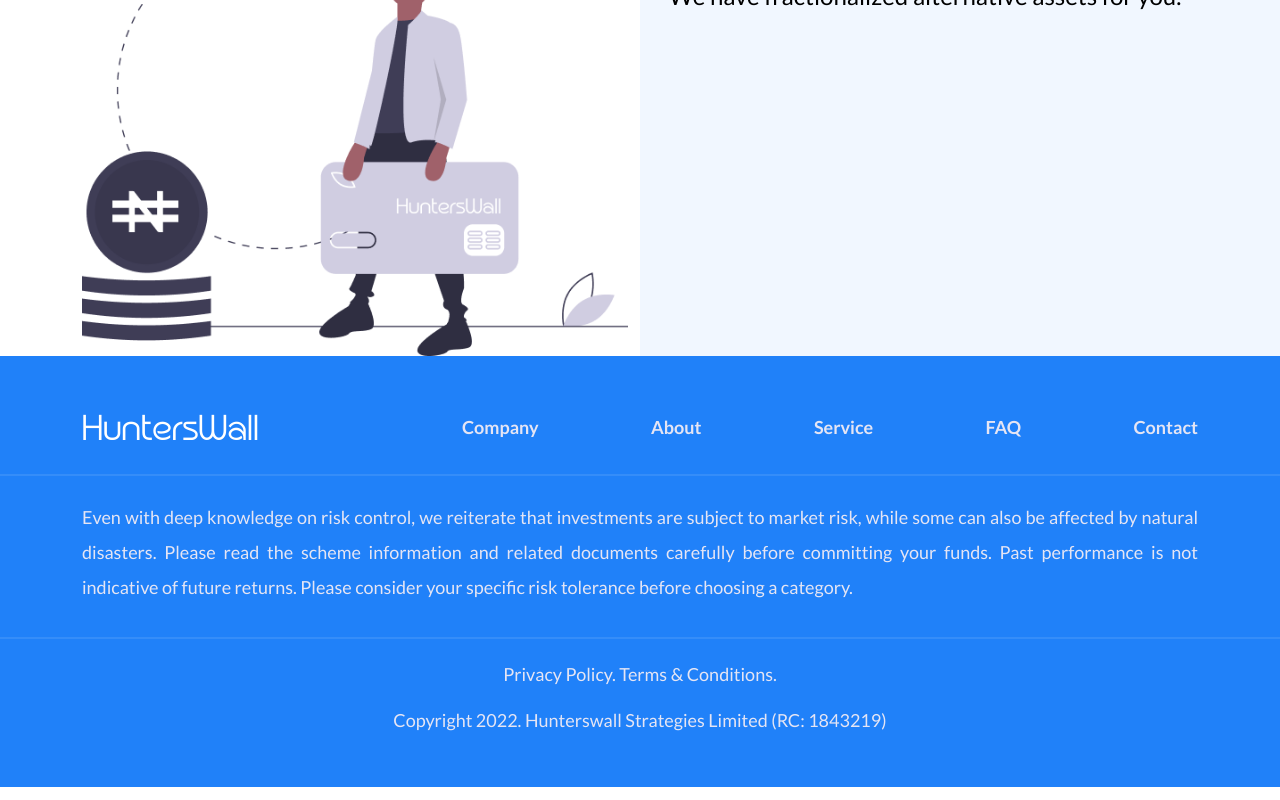
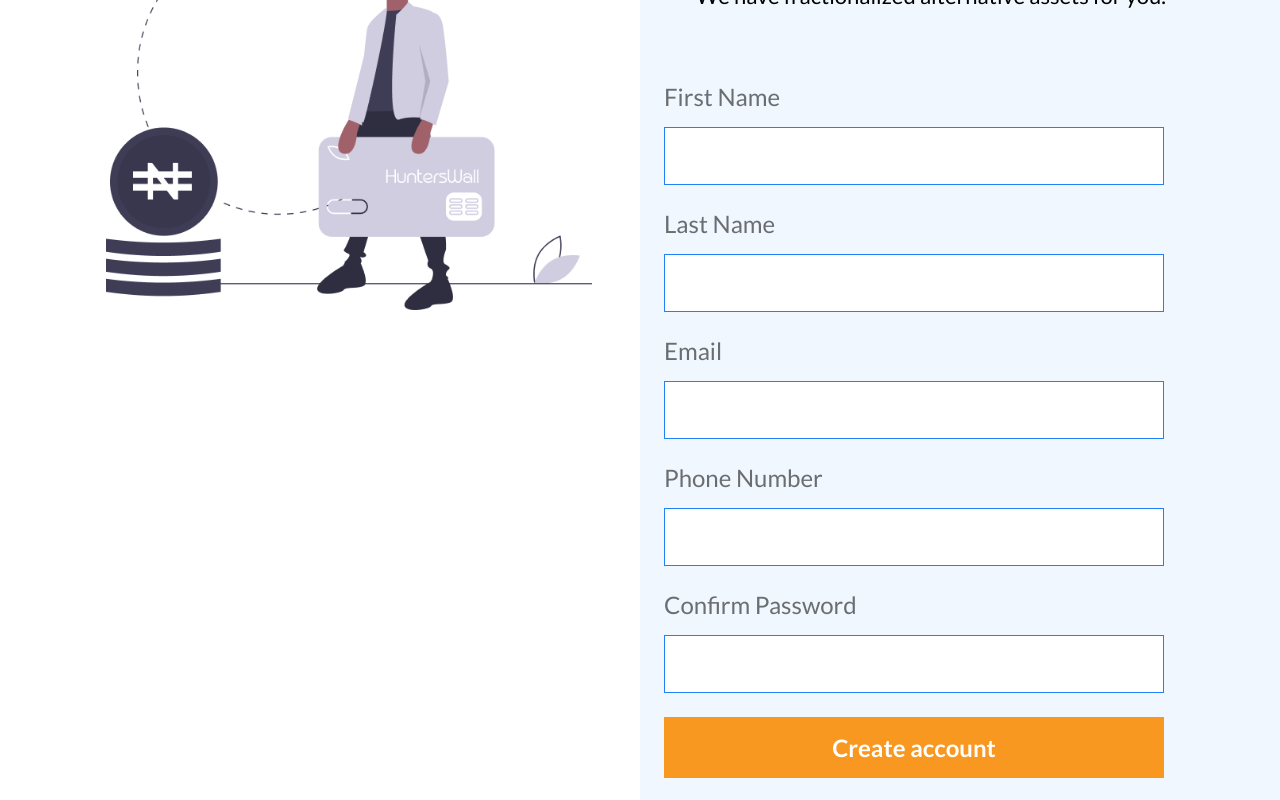
Before and after one commit to Dreezy305/HuntersWall, a Next.js app: page /createAcc in a window 1280 px wide. Shown: the part 200-1000 px from the top of the page. Built offline with nearby package versions, Linux system fonts and the light colour scheme.

Commit message:
sign up form

```diff
--- a/pages/createAcc.js
+++ b/pages/createAcc.js
@@ -9,8 +9,8 @@ function CreateAcc() {
     <Layout>
       <section className="createAcc">
         <div className="container ">
-          <div className="row">
-            <div className="col-lg-6 pt-5 createAcc_rightCol">
+          <div className="row gx-lg-5">
+            <div className="col-lg-6 pt-5 px-lg-5 py-5 createAcc_rightCol">
               <img
                 src={image.img}
                 alt="create_account_illustration"
@@ -22,6 +22,38 @@ function CreateAcc() {
               <p className="mb-4">
                 We have fractionalized alternative assets for you.
               </p>
+              <form className="row g-4 py-5 createAcc_form">
+                <div className="col-md-12 col-sm-6 text-start">
+                  <label className="form-label pb-2">First Name</label>
+                  <br />
+                  <input type="text" className="px-3 py-3" />
+                </div>
+                <div className="col-md-12 col-sm-6 text-start">
+                  <label className="form-label pb-2">Last Name</label>
+                  <br />
+                  <input type="text" className="px-3 py-3" />
+                </div>
+                <div className="col-md-12 col-sm-6 text-start">
+                  <label className="form-label pb-2">Email</label>
+                  <br />
+                  <input type="text" className="px-3 py-3" />
+                </div>
+                <div className="col-md-12 col-sm-6 text-start">
+                  <label className="form-label pb-2">Phone Number</label>
+                  <br />
+                  <input type="text" className="px-3 py-3" />
+                </div>
+                <div className="col-md-12 col-sm-6 text-start">
+                  <label className="form-label pb-2">Confirm Password</label>
+                  <br />
+                  <input type="text" className="px-3 py-3" />
+                </div>
+                <div className="col-md-12 col-sm-6 text-center">
+                  <button type="button" className="px-3 py-3">
+                    Create account
+                  </button>
+                </div>
+              </form>
             </div>
           </div>
         </div>
@@ -31,6 +63,3 @@ function CreateAcc() {
 }
 
 export default CreateAcc;
-
-// background: white;
-// box-shadow: -112px 0px 0px 0px white
--- a/styles/globals.scss
+++ b/styles/globals.scss
@@ -386,9 +386,45 @@
       font-family: Lato;
       font-style: normal;
       font-weight: normal;
-      font-size: 24px;
+      font-size: 22px;
       line-height: 29px;
       color: #000000;
+    }
+  }
+  &_form {
+    div {
+      label {
+        font-family: Lato;
+        font-style: normal;
+        font-weight: normal;
+        font-size: 24px;
+        line-height: 29px;
+        color: rgba(18, 18, 18, 0.6);
+      }
+      input {
+        background: #ffffff;
+        border: 1px solid #2081f9;
+        box-sizing: border-box;
+        width: 500px;
+        box-shadow: none;
+        outline: none;
+      }
+      button {
+        background: #f99820;
+        outline: none;
+        border: none;
+        font-family: Lato;
+        font-style: normal;
+        font-weight: bold;
+        font-size: 24px;
+        line-height: 29px;
+        display: flex;
+        align-items: center;
+        justify-content: center;
+        text-align: center;
+        color: #ffffff;
+        width: 500px;
+      }
     }
   }
 }
```
